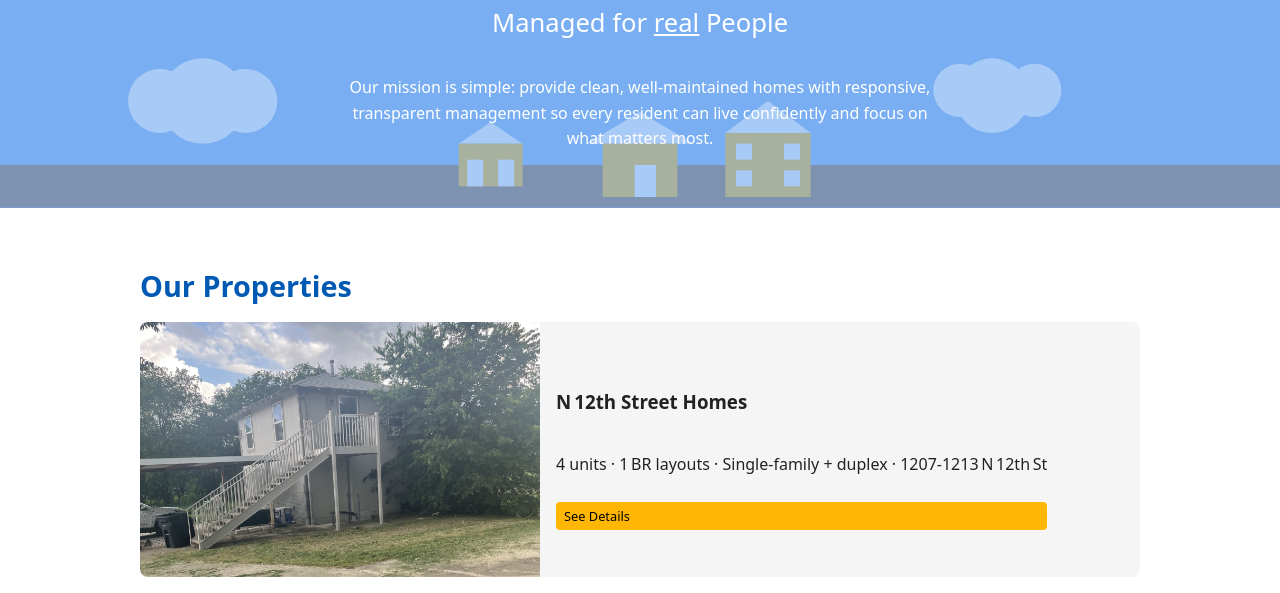
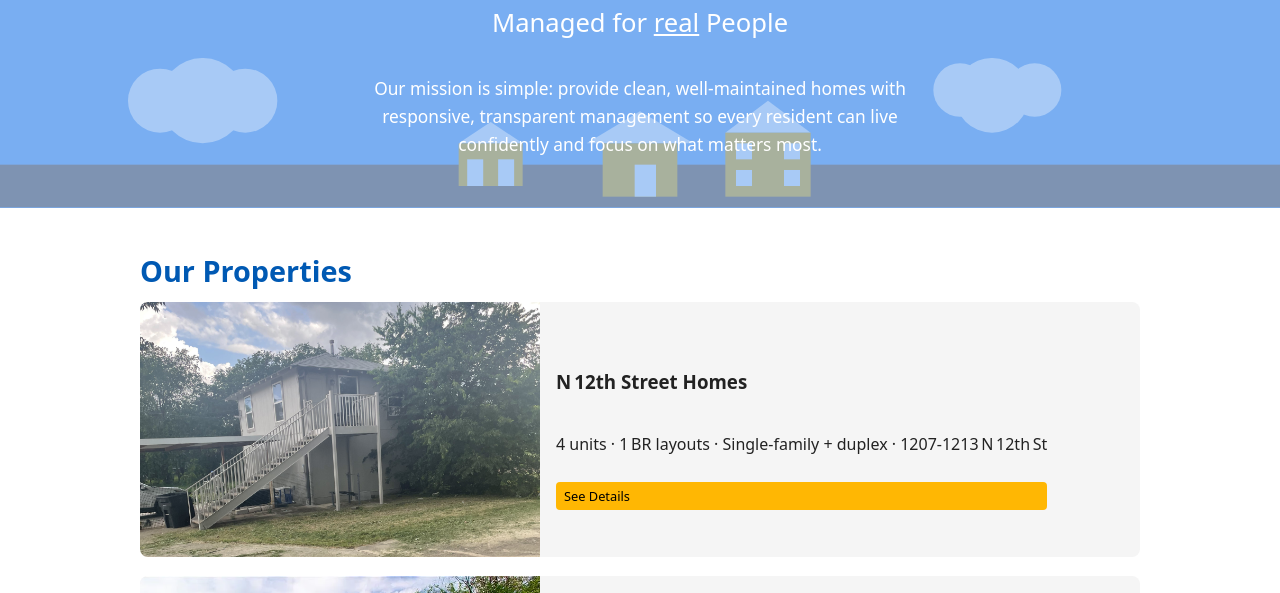
Before and after one commit to daveottley/tenant-portal, a plain HTML site: page site/index.html in a window 1280 px wide. Shown: the part 154-747 px from the top of the page. Drawn offline with Linux system fonts and the light colour scheme.

Commit message:
Improve front-end design

```diff
--- a/site/index.html
+++ b/site/index.html
@@ -19,15 +19,15 @@
     .login-btn{background:var(--accent);color:#000!important;padding:0.4rem 0.8rem;border-radius:4px;font-weight:600;}
 
     /* HERO */
-    .hero{position:relative;background:var(--hero);min-height:30vh;display:flex;flex-direction:column;align-items:center;justify-content:flex-start;color:#fff;text-align:center;padding:1.2rem 2rem 2rem;}
+    .hero{position:relative;background:var(--hero);min-height:26vh;display:flex;flex-direction:column;align-items:center;justify-content:flex-start;color:#fff;text-align:center;padding:1.2rem 2rem 2rem;}
     .hero h1{font-size:2.4rem;margin:0;max-width:600px;}
     .tagline{margin-top:0.4rem;font-size:1.6rem;font-weight:500;}
-    .hero p{margin-top:0.6rem;max-width:600px;font-size:1rem;}
+    .hero p{margin-top:0.6rem;max-width:600px;font-size:calc(1rem + 1pt);color:#fff;position:relative;z-index:1;}
     .hero-art{position:absolute;bottom:0;left:0;width:100%;height:auto;pointer-events:none;opacity:0.35;}
 
     /* SECTIONS */
-    .section{padding:2rem 1rem;max-width:1000px;margin:auto;}
-    .section h2{color:var(--primary);margin-bottom:0.75rem;font-size:1.8rem;}
+    .section{padding:1rem 1rem;max-width:1000px;margin:auto;}
+    .section h2{color:var(--primary);margin-bottom:0.5rem;font-size:1.8rem;}
 
     /* PROPERTY CARDS */
     .grid{display:grid;grid-template-columns:1fr;gap:1.2rem;}
@@ -48,7 +48,7 @@
       .hero{min-height:40vh;padding-top:2rem;}
       .hero h1{font-size:2rem;}
       .tagline{font-size:1.4rem;}
-      .section{padding:1.5rem 1rem;}
+      .section{padding:1rem 1rem;}
       .section h2{font-size:1.6rem;}
       .card{flex-direction:column;}
       .card img{width:100%;height:160px;}
@@ -74,7 +74,7 @@
   <h1>Killeen Apartments</h1>
   <h2 class="tagline">Managed for <span style="text-decoration:underline;">real</span> People</h2>
   <p>Our mission is simple: provide clean, well‑maintained homes with responsive, transparent management so every resident can live confidently and focus on what matters most.</p>
-  <svg class="hero-art" viewBox="0 0 1200 160" preserveAspectRatio="xMidYMax slice">
+  <svg class="hero-art" viewBox="0 20 1200 140" preserveAspectRatio="xMidYMax slice">
     <!-- clouds -->
     <g fill="#ffffff">
       <circle cx="150" cy="60" r="30"/>
```
